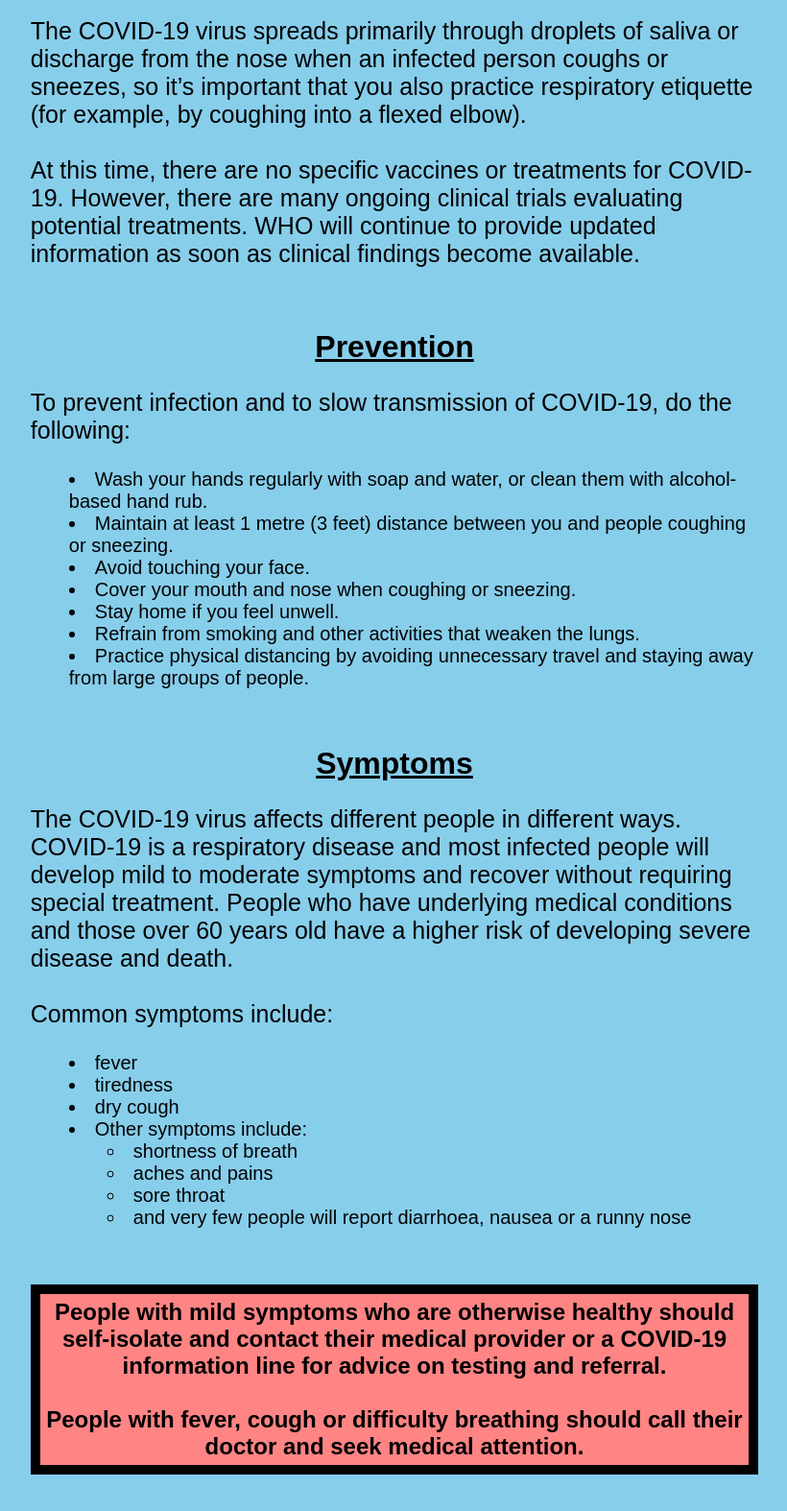
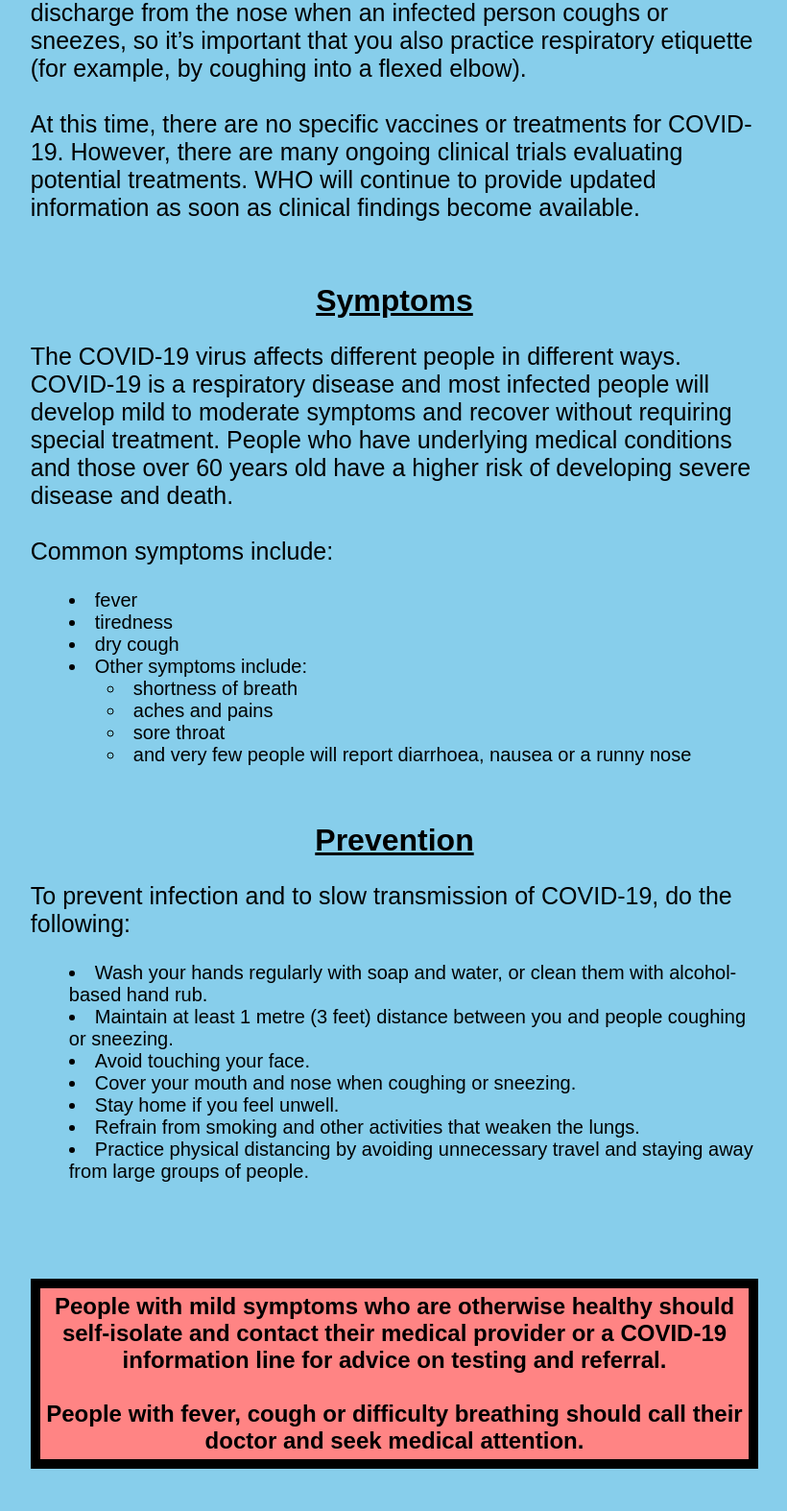
Before and after one commit to crawfordpatt/crawfordpatt.github.io, a plain HTML site: page covid-19/covid.html in a window 1280 px wide. Shown: the part 1002-2576 px from the top of the page at 96% size, without its empty margins (229-1049 px from the left). Drawn offline with Linux system fonts and the light colour scheme.

Commit message:
Small look changes

```diff
--- a/covid-19/covid.css
+++ b/covid-19/covid.css
@@ -15,7 +15,7 @@ body {
 .logo {
     display: inline-block;
     margin: 20px;
-    border: 2px solid;
+    border: 3px solid;
     border-color: #000000;
     padding: 10px;
     padding-top: 20px;
@@ -32,7 +32,7 @@ body {
 .nav {
     display: inline-block;
     margin: 20px;
-    border: 2px solid;
+    border: 3px solid;
     border-color: #000000;
     border-radius: 30px;
     background-color: rgb(144, 255, 216);
@@ -48,8 +48,6 @@ body {
 .infoBox {
     max-width: 60%;
     margin-left: 20%;
-    margin-top: 50px;
-
 }
 .infoText {
     font-size: 25px;
@@ -64,6 +62,7 @@ body {
     border-style: solid;
     border-width: 10px;
     padding: 5px;
+    margin-top:100px;
     background-color: #ff8484;
 }
 #finalWHO {
--- a/covid-19/covid.html
+++ b/covid-19/covid.html
@@ -22,8 +22,8 @@
         <h3 id="jump">Jump To:</h3>
         <ul>
             <li><a href="#general">General</a></li>
+            <li><a href="#symptoms">Symptoms</a></li>
             <li><a href="#prevention">Prevention</a></li>
-            <li><a href="#symptoms">Symptoms</a></li>
         </ul>
     </div>
     <br>
@@ -55,21 +55,6 @@
             clinical trials evaluating potential treatments. WHO will continue to provide updated information as soon as
             clinical findings become available.
         </p>
-        <br id="prevention">
-        <h1><u>Prevention</u></h1>
-        <p class="infoText">
-            To prevent infection and to slow transmission of COVID-19, do the following:
-            <ul id="PList">
-                <li>Wash your hands regularly with soap and water, or clean them with alcohol-based hand rub.</li>
-                <li>Maintain at least 1 metre (3 feet) distance between you and people coughing or sneezing.</li>
-                <li>Avoid touching your face.</li>
-                <li>Cover your mouth and nose when coughing or sneezing.</li>
-                <li>Stay home if you feel unwell.</li>
-                <li>Refrain from smoking and other activities that weaken the lungs.</li>
-                <li>Practice physical distancing by avoiding unnecessary travel and staying away from large groups of
-                    people.</li>
-            </ul>
-        </p>
         <br id="symptoms">
         <h1><u>Symptoms</u></h1>
         <p class="infoText">
@@ -93,7 +78,21 @@
                 </ul>
             </ul>
         </p>
-        <br>
+        <br id="prevention">
+        <h1><u>Prevention</u></h1>
+        <p class="infoText">
+            To prevent infection and to slow transmission of COVID-19, do the following:
+            <ul id="PList">
+                <li>Wash your hands regularly with soap and water, or clean them with alcohol-based hand rub.</li>
+                <li>Maintain at least 1 metre (3 feet) distance between you and people coughing or sneezing.</li>
+                <li>Avoid touching your face.</li>
+                <li>Cover your mouth and nose when coughing or sneezing.</li>
+                <li>Stay home if you feel unwell.</li>
+                <li>Refrain from smoking and other activities that weaken the lungs.</li>
+                <li>Practice physical distancing by avoiding unnecessary travel and staying away from large groups of
+                    people.</li>
+            </ul>
+        </p>
         <h2 class="final">
             People with mild symptoms who are otherwise healthy should self-isolate and contact their medical provider
             or a COVID-19 information line for advice on testing and referral.
```
